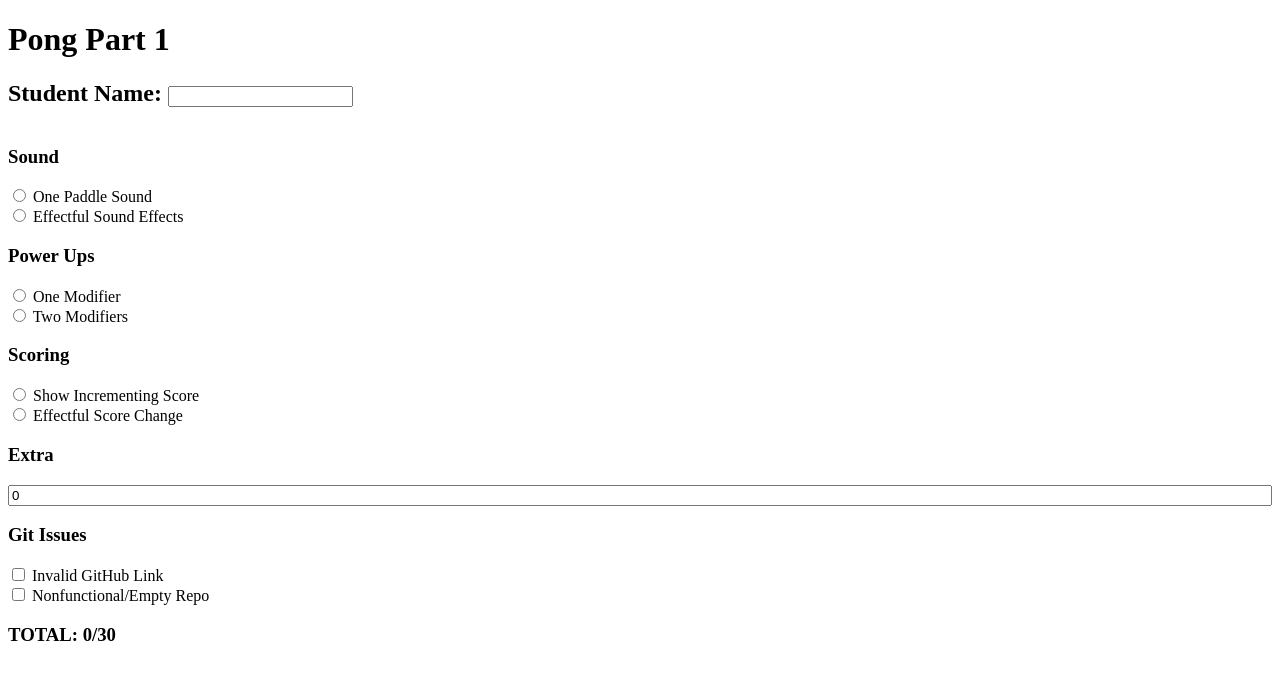
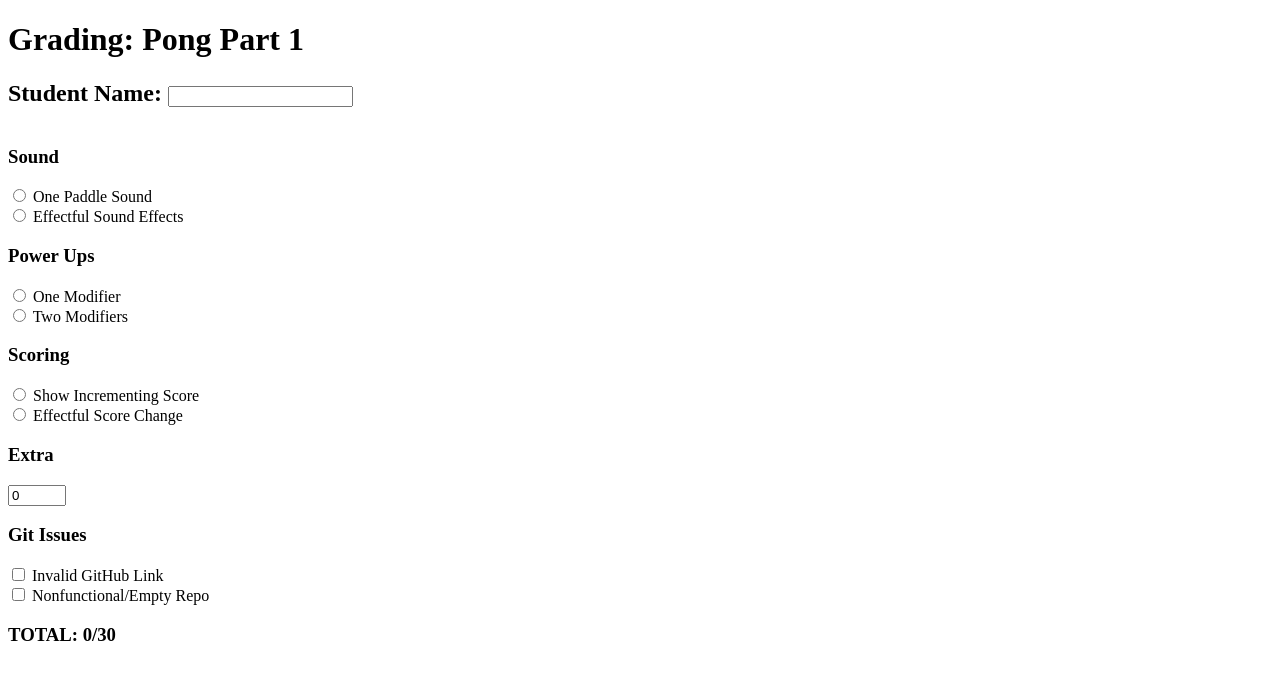
Before and after one commit to ConlynPattison/GameDevGrading, a React (Create React App) app: page / in a window 1280 px wide. Shown: the top 680 px of the page. Built offline with nearby package versions, Linux system fonts and the light colour scheme.

Commit message:
Styling changes

```diff
--- a/src/App.js
+++ b/src/App.js
@@ -2,9 +2,9 @@ import GradeSummary from "./components/GradeSummary";
 
 function App() {
   return (
-    <div className="App">
+    <div>
       <header>
-        <h1>Pong Part 1</h1>
+        <h1>Grading: Pong Part 1</h1>
       </header>
       <h2>
         Student Name: <input type="text" />
--- a/src/components/GradeSummary.jsx
+++ b/src/components/GradeSummary.jsx
@@ -53,7 +53,7 @@ const GradeSummary = () => {
             </section>
             <section className={styles.column}>
                 <h3>Extra</h3>
-                <input type="number" value={extra} max={5} min={0} onChange={handleExtraChange} />
+                <input className={styles.open} type="number" value={extra} max={5} min={0} onChange={handleExtraChange} />
             </section>
             <section className={styles.column}>
                 <h3>Git Issues</h3>
--- a/src/components/GradeSummary.module.css
+++ b/src/components/GradeSummary.module.css
@@ -2,3 +2,7 @@
   display: flex;
   flex-direction: column;
 }
+
+.open {
+  width: 50px;
+}
```
